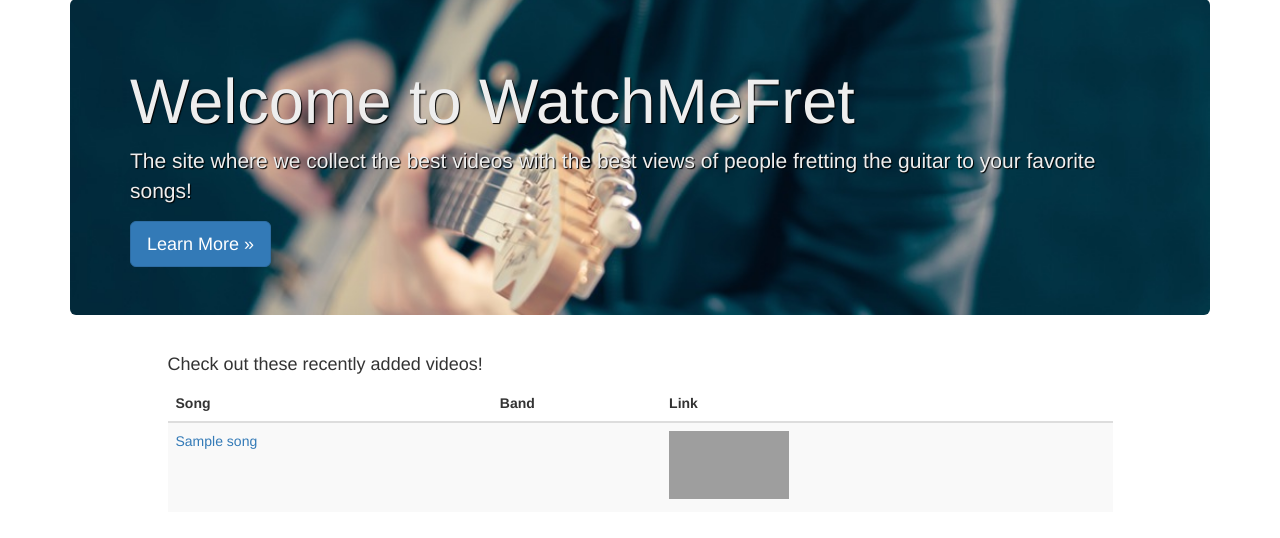
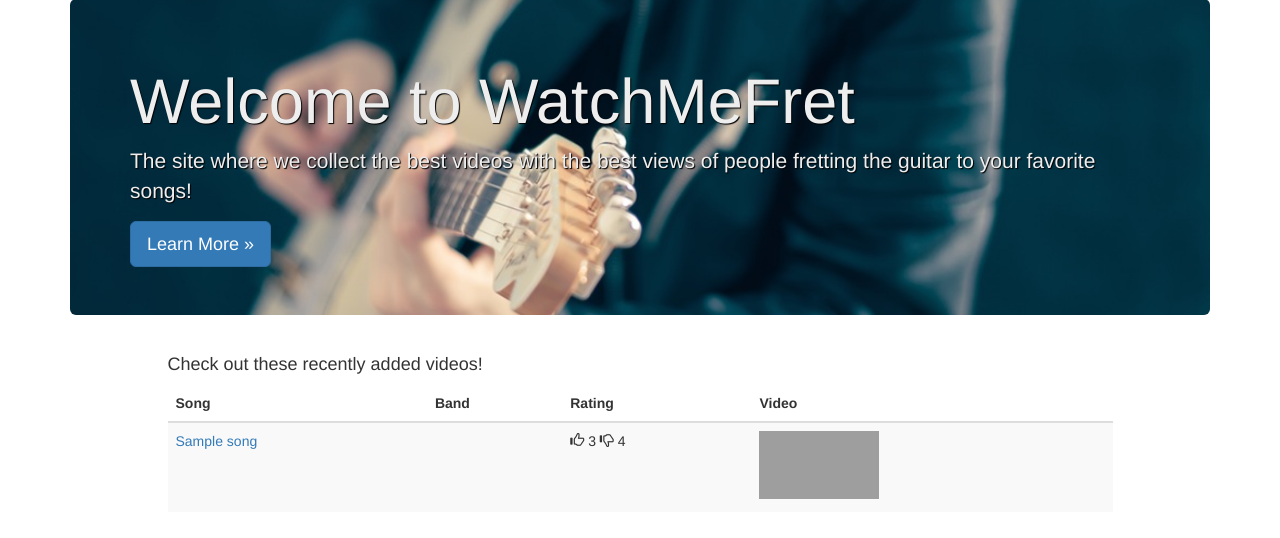
Before and after one commit to bharbron/fretaggregator, a Flask app: page / in a window 1280 px wide. Shown: the part 72-610 px from the top of the page. Run offline with Flask 2, Linux system fonts and the light colour scheme; tables that the repository leaves empty hold one stand-in row (values such as "Sample post"); some libraries are stand-ins or nearby versions; grey boxes are pictures that could not be loaded.

Commit message:
Started working on ratings

```diff
--- a/fretaggregator/templates/macros.html
+++ b/fretaggregator/templates/macros.html
@@ -2,7 +2,7 @@
 <table class="table table-striped">
   <thead>
     <tr>
-      <th>Song</th><th>Band</th><th>Link</th>
+      <th>Song</th><th>Band</th><th>Rating</th><th>Video</th>
     </tr>
   </thead>
   <tbody>
@@ -10,6 +10,7 @@
     <tr>
       <td><a href="{{ url_for('details_get', id=submission.id) }}">{{ submission.song.title }}</a></td>
       <td>{{ submission.band.name }}</td>
+      <td><span class="glyphicon glyphicon-thumbs-up"></span> 3 <span class="glyphicon glyphicon-thumbs-down"></span> 4</td>
       <td><iframe width="120" height="68" src="{{ submission.video.as_embedded() }}" frameborder="0" allowfullscreen></iframe></td>
     </tr>
     {% endfor %}
```
